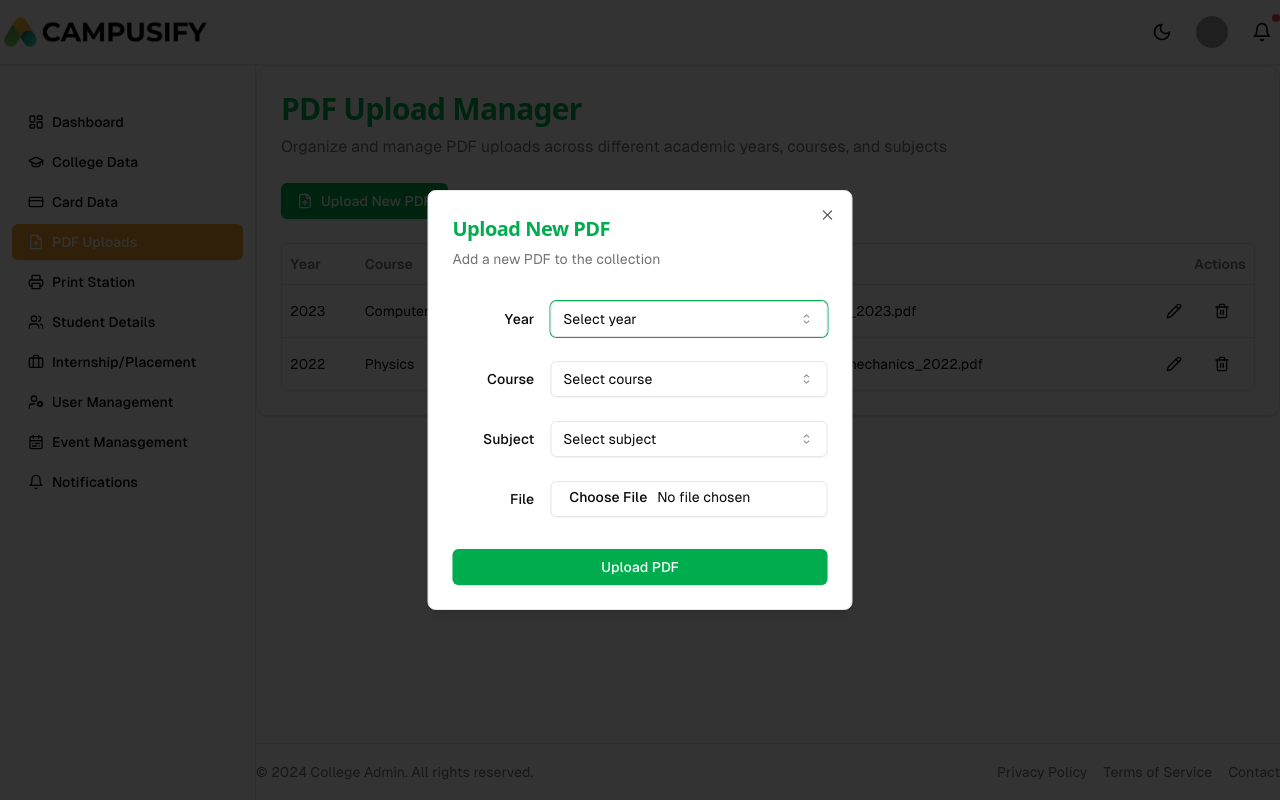
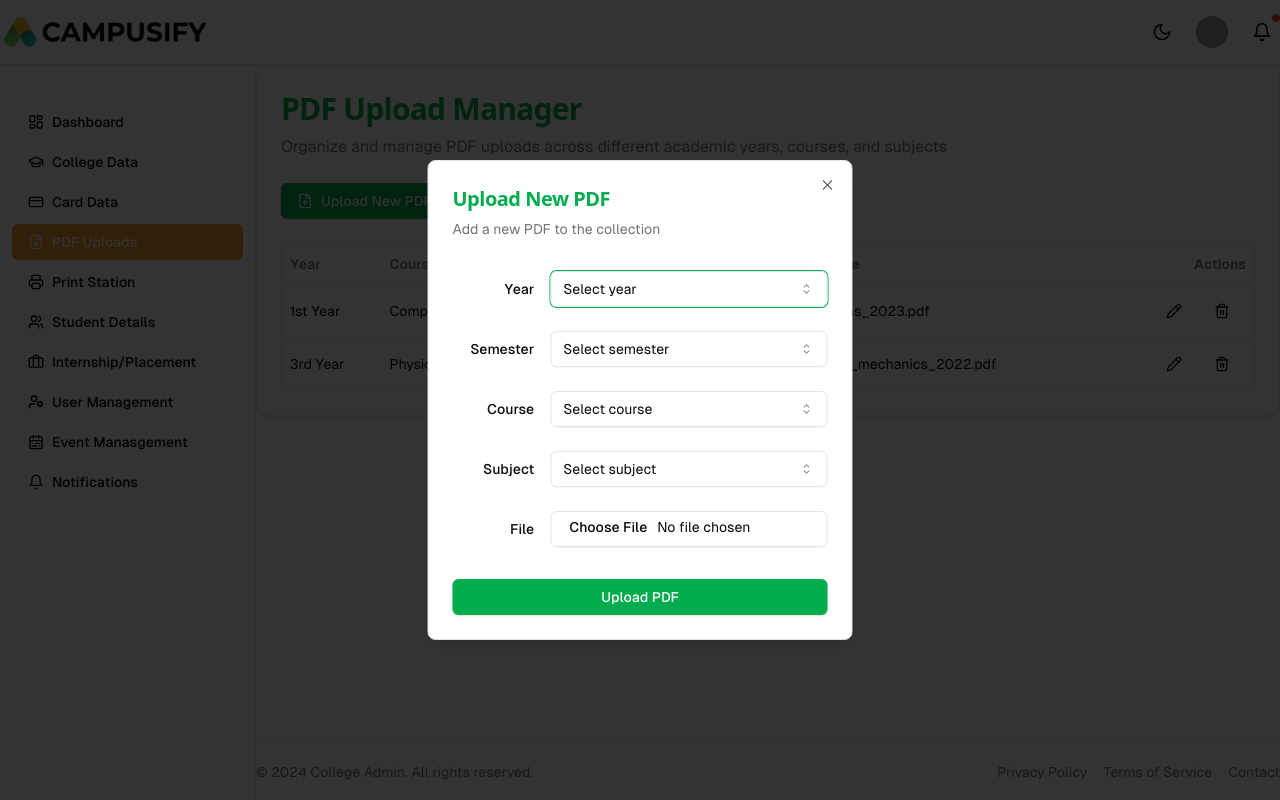
Before and after one commit to samsonkaleti/admin-dashboard, a Next.js app in the folder Client/: page /dashboard/pdf-uploads in a window 1280 px wide. Both pictures are taken after a click on the button "Upload New PDF". Built offline with nearby package versions, Linux system fonts and the light colour scheme; grey boxes are pictures that could not be loaded.

Commit message:
Added Semester Dropdown in PDF Form

```diff
--- a/Client/src/app/dashboard/pdf-uploads/page.tsx
+++ b/Client/src/app/dashboard/pdf-uploads/page.tsx
@@ -37,6 +37,7 @@ import {
 type PDFUpload = {
   id: number;
   year: string;
+  semester: string;
   course: string;
   subject: string;
   fileName: string;
@@ -46,14 +47,16 @@ export default function PDFUploadPage() {
   const [pdfUploads, setPDFUploads] = useState<PDFUpload[]>([
     {
       id: 1,
-      year: "2023",
+      year: "1st Year",
+      semester: "1st Semester",
       course: "Computer Science",
       subject: "Algorithms",
       fileName: "algorithms_2023.pdf",
     },
     {
       id: 2,
-      year: "2022",
+      year: "3rd Year",
+      semester: "2nd Semester",
       course: "Physics",
       subject: "Quantum Mechanics",
       fileName: "quantum_mechanics_2022.pdf",
@@ -62,6 +65,7 @@ export default function PDFUploadPage() {
 
   const [newUpload, setNewUpload] = useState<Omit<PDFUpload, "id">>({
     year: "",
+    semester: "",
     course: "",
     subject: "",
     fileName: "",
@@ -72,16 +76,29 @@ export default function PDFUploadPage() {
 
   const courses = ["Computer Science", "Physics", "Mathematics"]; // Add your course options here
   const subjects = ["Algorithms", "Quantum Mechanics", "Calculus"]; // Add your subject options here
+  const semesters = ["1st Semester", "2nd Semester"];
 
   const handleNew = () => {
-    setNewUpload({ year: "", course: "", subject: "", fileName: "" });
+    setNewUpload({
+      year: "",
+      semester: "",
+      course: "",
+      subject: "",
+      fileName: "",
+    });
     setEditingId(null);
     setIsDialogOpen(true);
   };
 
   const handleAdd = () => {
     setPDFUploads([...pdfUploads, { ...newUpload, id: Date.now() }]);
-    setNewUpload({ year: "", course: "", subject: "", fileName: "" });
+    setNewUpload({
+      year: "",
+      semester: "",
+      course: "",
+      subject: "",
+      fileName: "",
+    });
     setIsDialogOpen(false);
   };
 
@@ -90,6 +107,7 @@ export default function PDFUploadPage() {
     if (uploadToEdit) {
       setNewUpload({
         year: uploadToEdit.year,
+        semester: uploadToEdit.semester,
         course: uploadToEdit.course,
         subject: uploadToEdit.subject,
         fileName: uploadToEdit.fileName,
@@ -105,7 +123,13 @@ export default function PDFUploadPage() {
         upload.id === editingId ? { ...upload, ...newUpload } : upload
       )
     );
-    setNewUpload({ year: "", course: "", subject: "", fileName: "" });
+    setNewUpload({
+      year: "",
+      semester: "",
+      course: "",
+      subject: "",
+      fileName: "",
+    });
     setEditingId(null);
     setIsDialogOpen(false);
   };
@@ -174,6 +198,31 @@ export default function PDFUploadPage() {
                         </SelectItem>
                       )
                     )}
+                  </SelectContent>
+                </Select>
+              </div>
+              <div className="grid grid-cols-4 items-center gap-4">
+                <Label
+                  htmlFor="semester"
+                  className="text-right text-sm font-medium"
+                >
+                  Semester
+                </Label>
+                <Select
+                  value={newUpload.semester}
+                  onValueChange={(value) =>
+                    setNewUpload({ ...newUpload, semester: value })
+                  }
+                >
+                  <SelectTrigger className="col-span-3">
+                    <SelectValue placeholder="Select semester" />
+                  </SelectTrigger>
+                  <SelectContent>
+                    {semesters.map((semester) => (
+                      <SelectItem key={semester} value={semester}>
+                        {semester}
+                      </SelectItem>
+                    ))}
                   </SelectContent>
                 </Select>
               </div>
```
Also changed, not shown: 2 other files (tests, documents, lock files or other folders).
